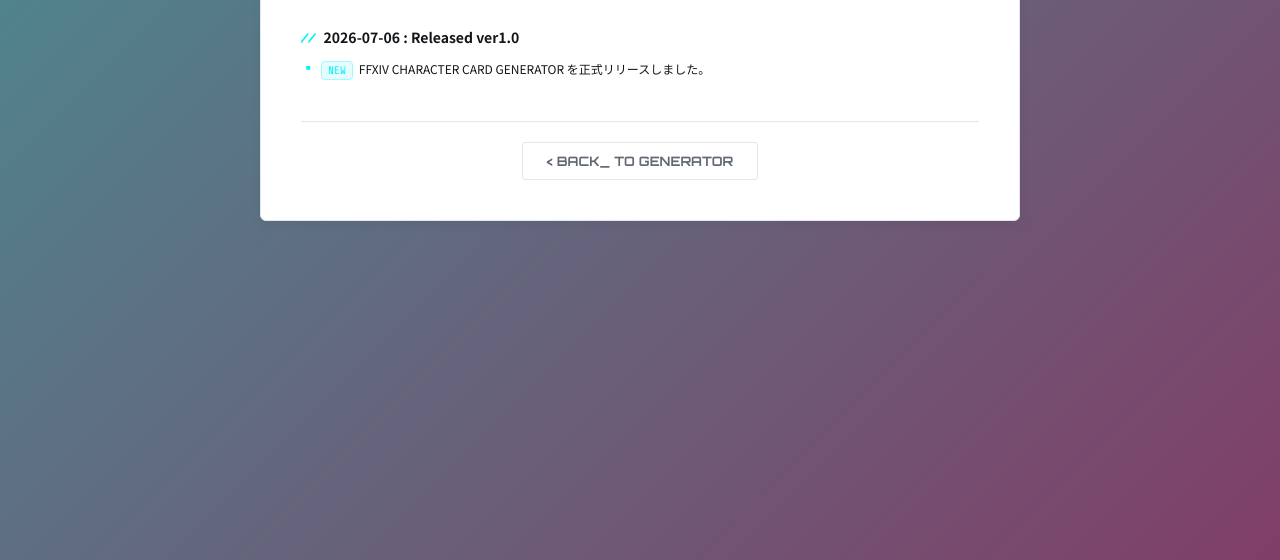
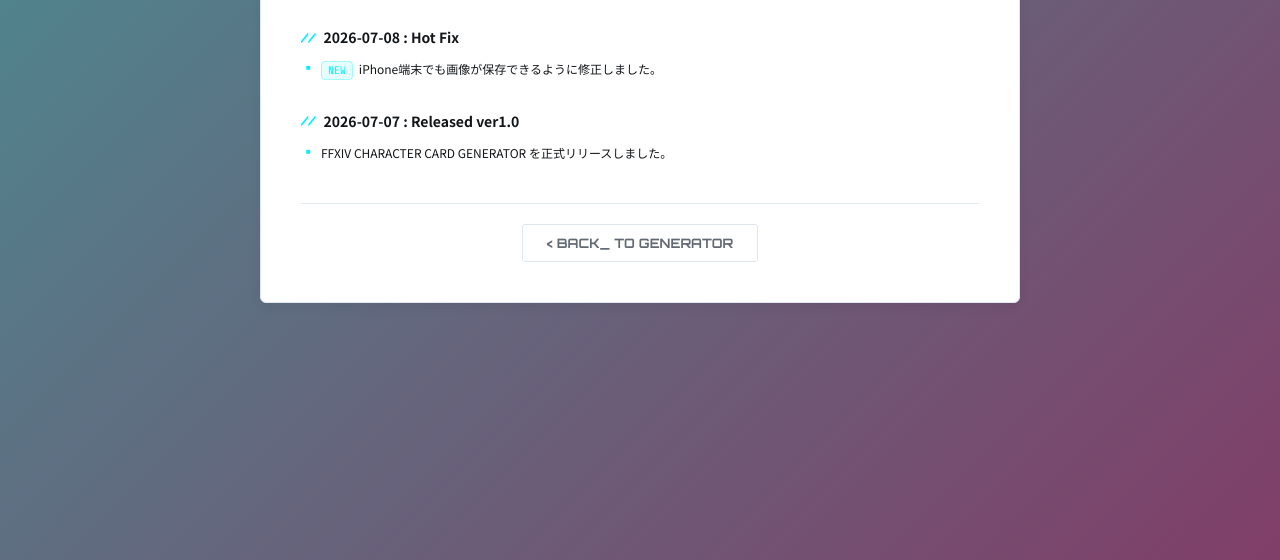
Before and after one commit to mihaly-v/cybercard, a plain HTML site: page updates.html in a window 1280 px wide. Shown: the part 240-800 px from the top of the page. Drawn offline with nearby package versions, Linux system fonts and the light colour scheme.

Commit message:
Add files via upload

```diff
--- a/updates.html
+++ b/updates.html
@@ -177,13 +177,18 @@
             </div>
 
             <!-- アップデート履歴セクション -->
-            <section class="terms-section">
-                <h2>2026-07-06 : Released ver1.0</h2>
+             <section class="terms-section">
+                <h2>2026-07-08 : Hot Fix</h2>
                 <ul class="update-list">
-                    <li><span class="tag-release">NEW</span>FFXIV CHARACTER CARD GENERATOR を正式リリースしました。</li>
+                    <li><span class="tag-release">NEW</span>iPhone端末でも画像が保存できるように修正しました。</li>
                 </ul>
             </section>
-
+            <section class="terms-section">
+                <h2>2026-07-07 : Released ver1.0</h2>
+                <ul class="update-list">
+                    <li>FFXIV CHARACTER CARD GENERATOR を正式リリースしました。</li>
+                </ul>
+            </section>
             <div class="terms-footer-actions">
                 <a href="index.html" class="btn-back">&lt; BACK_ TO GENERATOR</a>
             </div>
```
